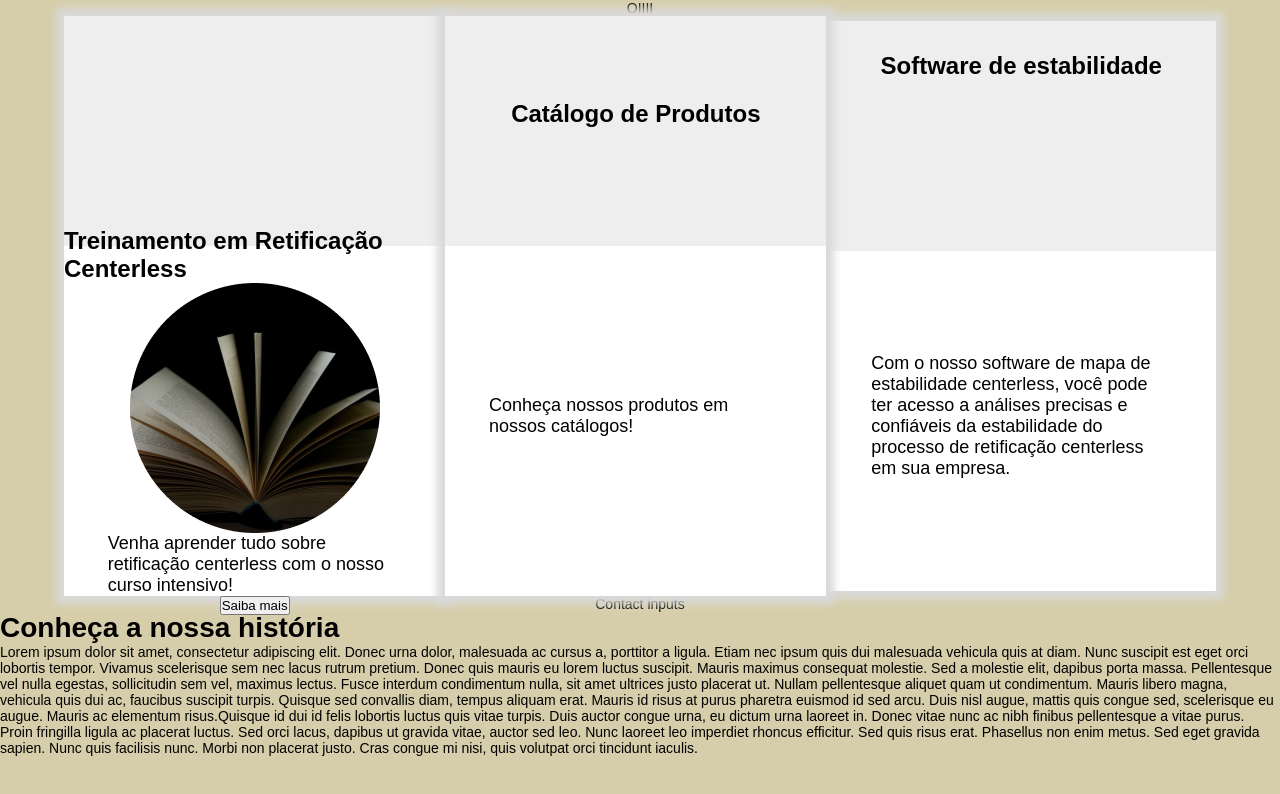
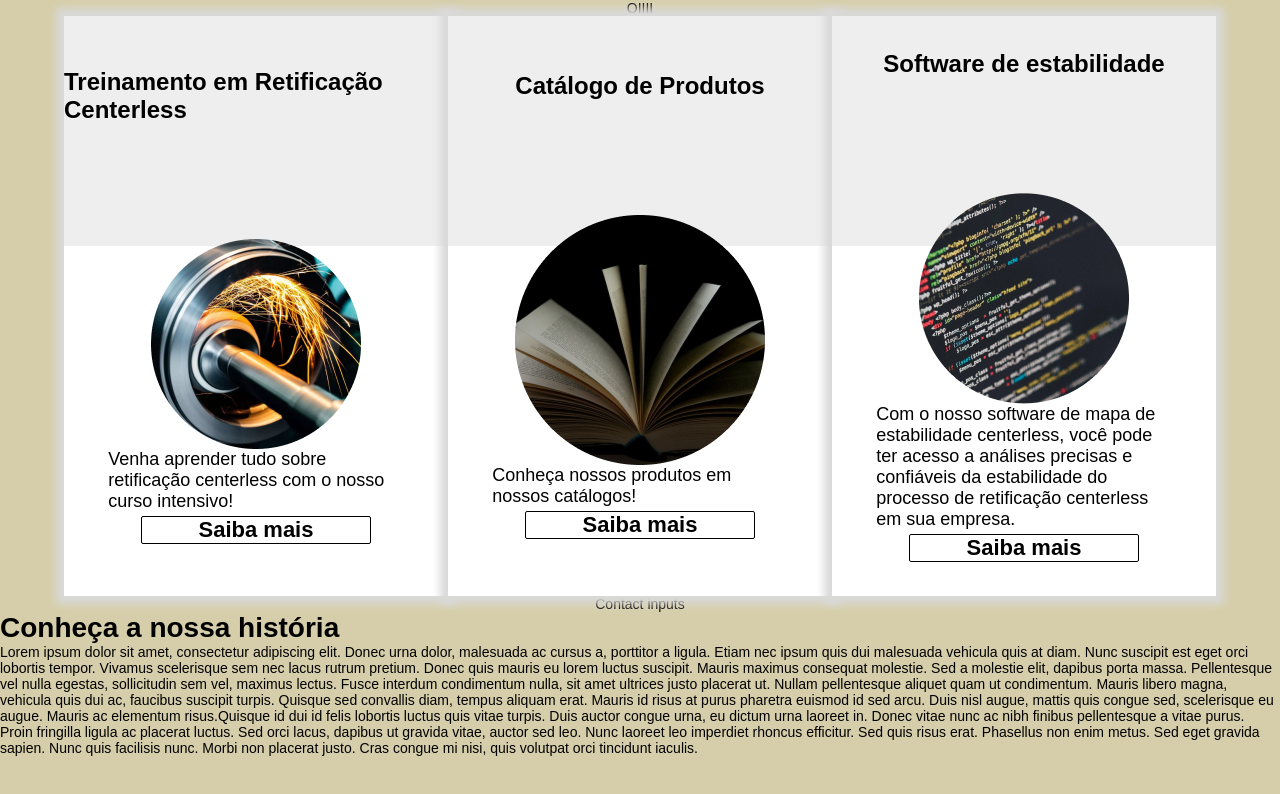
Before and after one commit to cpejr/IZT-web-frontend, a React (Vite) app: page / in a window 1280 px wide. Shown: the top 794 px of the page. Built offline with nearby package versions, Linux system fonts and the light colour scheme.

Commit message:
feat: using the card component

```diff
--- a/src/components/features/Card/Card.jsx
+++ b/src/components/features/Card/Card.jsx
@@ -1,13 +1,13 @@
 import React from 'react';
-import { Container, CardText, CardTitle } from './Styles';
+import { Container, CardText, CardTitle, Button } from './Styles';
 
-function Card({ title, image, imageAlt, text, isMiddle }) {
+function Card({ title, image, imageAlt, text, isMiddle, marginBottom }) {
   return (
-    <Container isMiddle={isMiddle}>
+    <Container isMiddle={isMiddle} marginBottom={marginBottom}>
       <CardTitle>{title}</CardTitle>
       <img src={image} alt={imageAlt} />
       <CardText>{text}</CardText>
-      <button type="button">Saiba mais</button>
+      <Button type="button">Saiba mais</Button>
     </Container>
   );
 }
--- a/src/components/features/Card/Styles.jsx
+++ b/src/components/features/Card/Styles.jsx
@@ -39,7 +39,7 @@ export const CardTitle = styled.div`
   font-size: 24px;
   font-weight: 700;
 
-  margin-bottom: ${(props) => props.marginBottom};
+  margin-bottom: 30%;
 `;
 
 export const CardText = styled.div`
@@ -54,5 +54,25 @@ export const CardText = styled.div`
   font-size: 18px;
   font-weight: 400;
 
-  margin-bottom: ${(props) => props.marginBottom};
+  margin-bottom: 1%;
 `;
+
+export const Button = styled.button`
+  text-align: center;
+  font-size: 22px;
+  font-weight: 700;
+
+  background-color: white;
+  border: 1px solid black;
+  border-radius: 2px;
+  width: 230px;
+  height: 55px;
+
+  transition-duration: 0.4s;
+
+  margin-bottom: 60%;
+  Button:hover {
+    background-color: black;
+    color: white;
+  }
+`;
--- a/src/pages/Home/Home.jsx
+++ b/src/pages/Home/Home.jsx
@@ -1,41 +1,41 @@
 import React from 'react';
 import { Carousel, Card } from '../../components/features';
-import {
-  Cards,
-  CardText,
-  CardTitle,
-  Container,
-  MiddleCard,
-  SideCard,
-} from './Styles';
+import { CardsContainer, Container } from './Styles';
 import Catalog from '../../assets/CatalogImg.png';
+import Software from '../../assets/SoftwareImg.png';
+import Training from '../../assets/TrainingImg.png';
 
 function Home() {
   return (
     <Container>
       <Carousel />
-      <Cards>
+      <CardsContainer>
         <Card
           title="Treinamento em Retificação Centerless"
           text="Venha aprender tudo sobre retificação centerless com o nosso curso
             intensivo!"
+          image={Training}
+          imageAlt="Training image"
+          marginBottom="70%"
+        />
+        <Card
+          isMiddle
+          title="Catálogo de Produtos"
+          text="Conheça nossos produtos em nossos catálogos!"
           image={Catalog}
           imageAlt="Catalog image"
           marginBottom="70%"
         />
-        <MiddleCard>
-          <CardTitle>Catálogo de Produtos</CardTitle>
-          <CardText>Conheça nossos produtos em nossos catálogos!</CardText>
-        </MiddleCard>
-        <SideCard>
-          <CardTitle>Software de estabilidade</CardTitle>
-          <CardText>
-            Com o nosso software de mapa de estabilidade centerless, você pode
-            ter acesso a análises precisas e confiáveis da estabilidade do
-            processo de retificação centerless em sua empresa.
-          </CardText>
-        </SideCard>
-      </Cards>
+        <Card
+          title="Software de estabilidade"
+          text="Com o nosso software de mapa de estabilidade centerless, você pode
+          ter acesso a análises precisas e confiáveis da estabilidade do
+          processo de retificação centerless em sua empresa."
+          image={Software}
+          imageAlt="Software image"
+          marginBottom="70%"
+        />
+      </CardsContainer>
       <div>Contact inputs</div>
       <div>
         <h1>Conheça a nossa história</h1>
--- a/src/pages/Home/Styles.jsx
+++ b/src/pages/Home/Styles.jsx
@@ -8,7 +8,7 @@ export const Container = styled.div`
   align-items: center;
 `;
 
-export const Cards = styled.div`
+export const CardsContainer = styled.div`
   display: flex;
   justify-content: center;
   align-items: center;
```
